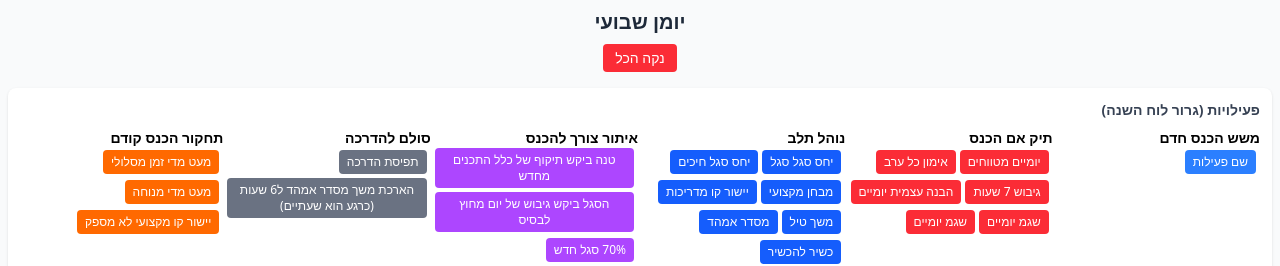
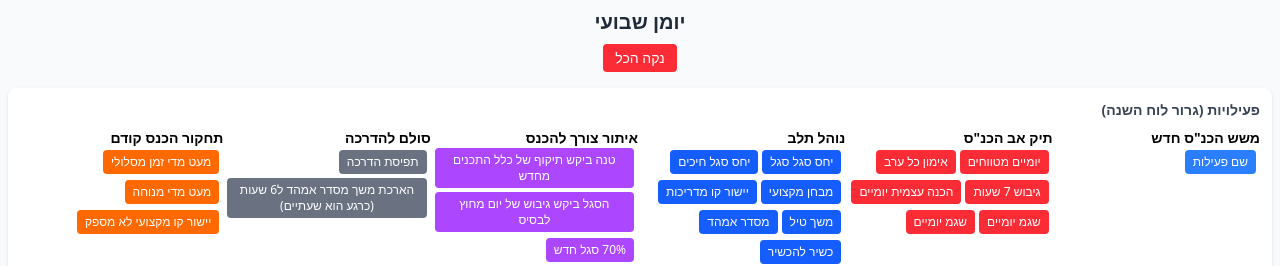
Before and after one commit to rfblxekt343/calender-new, a React (Vite) app: page / in a window 1280 px wide. Shown: the top 266 px of the page. Built offline with nearby package versions, Linux system fonts and the light colour scheme.

Commit message:
dgergweg

```diff
--- a/src/components/WeeklyCalneder.jsx
+++ b/src/components/WeeklyCalneder.jsx
@@ -5,20 +5,20 @@ const WeeklyCalendar = () => {
   const [draggedItem, setDraggedItem] = useState(null);
   const [wordBanks, setWordBanks] = useState([
     {
-      title: 'משש הכנס חדם',
+      title: 'משש הכנ"ס חדש',
       color: 'bg-blue-500',
       items: [
         { title: 'שם פעילות', duration: 1 }
       ]
     },
     {
-      title: 'תיק אם הכנס',
+      title: 'תיק אב הכנ"ס',
       color: 'bg-red-500',
       items: [
         { title: 'יומיים מטווחים', duration: 7 },
         { title: 'אימון כל ערב', duration: 2 },
         { title: 'גיבוש 7 שעות', duration: 7 },
-        { title: 'הבנה עצמית יומיים', duration: 8 },
+        { title: 'הכנה עצמית יומיים', duration: 8 },
         { title: 'שגמ יומיים', duration: 48 },
         { title: 'שגמ יומיים', duration: 48 }
       ]
```
